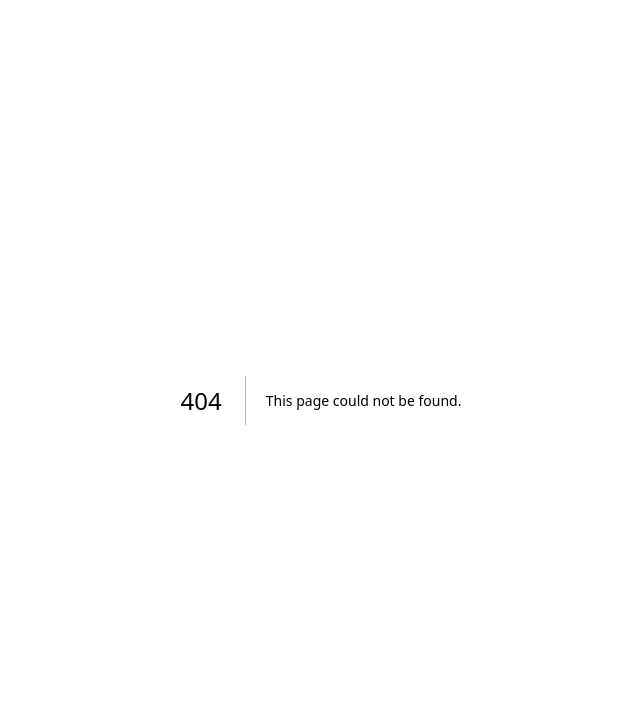
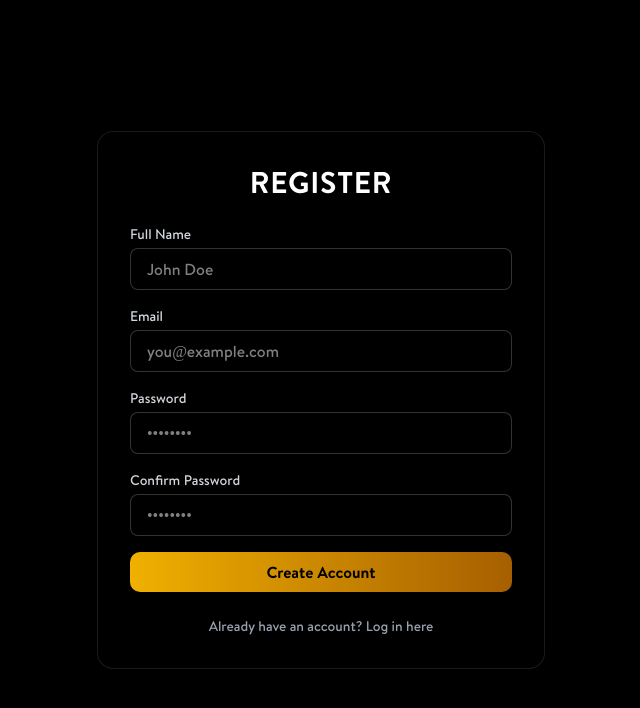
Before and after one commit to amenjouini/leman-casino, a Next.js app: page /register in a window 1280 px wide. Before the commit this address had no page. Shown: the top 708 px of the page, without its empty margins (319-959 px from the left). Built offline with nearby package versions, Linux system fonts and the light colour scheme.

Commit message:
login & register

```diff
--- a/app/globals.css
+++ b/app/globals.css
@@ -5,25 +5,26 @@
 
 @font-face {
   font-family: 'Brandon';
-  src: url('/fonts/Brandon_Text_Medium.ttf') format('truetype');
-  font-weight: normal;
-  font-style: normal;
-  variable: "--font-brandon";
-}
-
-@font-face {
-  font-family: 'Brandon';
-  src: url('/fonts/Brandon_Text_Light.ttf') format('truetype');
-  font-weight: bold;
+  src: url('/fonts/Brandon_Text_Light.otf') format('truetype');
+  font-weight: 300;
   font-style: normal;
 }
 
 @font-face {
   font-family: 'Brandon';
-  src: url('/fonts/Brandon_Text_Bold.ttf') format('truetype');
-  font-weight: bold;
+  src: url('/fonts/Brandon_Text_Medium.otf') format('truetype');
+  font-weight: 500;
   font-style: normal;
 }
+
+@font-face {
+  font-family: 'Brandon';
+  src: url('/fonts/Brandon_Text_Bold.otf') format('truetype');
+  font-weight: 700;
+  font-style: normal;
+}
+
+
 
 
 @theme inline {
@@ -136,13 +137,15 @@
 }
 
 @layer base {
+  body {
+    font-family: 'Brandon', sans-serif;
+    @apply bg-background text-foreground;
+  }
   * {
     @apply border-border outline-ring/50;
   }
-  body {
-    @apply bg-background text-foreground;
-  }
 }
+
 
 /* globals.css or component CSS module */
 
--- /dev/null
+++ b/app/login/page.tsx
@@ -0,0 +1,5 @@
+import LoginPage from "../../components/LoginPage"; // adjust path if needed
+
+export default function Page() {
+  return <LoginPage />;
+}
--- /dev/null
+++ b/app/register/page.tsx
@@ -0,0 +1,5 @@
+import RegisterPage from "../../components/RegisterPage"; // adjust path if needed
+
+export default function Page() {
+  return <RegisterPage />;
+}
--- a/components/Footer.tsx
+++ b/components/Footer.tsx
@@ -20,7 +20,7 @@ export function Footer() {
               <div className="absolute inset-0 bg-gradient-to-t from-black via-black/50 to-transparent" />
               <div className="absolute inset-0 flex flex-col items-center justify-center text-white">
                 <h3 className="text-2xl md:text-3xl font-bold mb-1">PLAY</h3>
-                <p className="text-sm text-gold">LIKE A KING</p>
+                <p className="text-sm text-gold">In Léman</p>
               </div>
             </div>
 
@@ -34,7 +34,7 @@ export function Footer() {
               <div className="absolute inset-0 bg-gradient-to-t from-black via-black/50 to-transparent" />
               <div className="absolute inset-0 flex flex-col items-center justify-center text-white">
                 <h3 className="text-2xl md:text-3xl font-bold mb-1">DINE</h3>
-                <p className="text-sm text-gold">LIKE A KING</p>
+                <p className="text-sm text-gold">In Léman</p>
               </div>
             </div>
 
@@ -48,7 +48,7 @@ export function Footer() {
               <div className="absolute inset-0 bg-gradient-to-t from-black via-black/50 to-transparent" />
               <div className="absolute inset-0 flex flex-col items-center justify-center text-white">
                 <h3 className="text-2xl md:text-3xl font-bold mb-1">RELAX</h3>
-                <p className="text-sm text-gold">LIKE A KING</p>
+                <p className="text-sm text-gold">In Léman</p>
               </div>
             </div>
 
@@ -62,7 +62,7 @@ export function Footer() {
               <div className="absolute inset-0 bg-gradient-to-t from-black via-black/50 to-transparent" />
               <div className="absolute inset-0 flex flex-col items-center justify-center text-white">
                 <h3 className="text-2xl md:text-3xl font-bold mb-1">SLEEP</h3>
-                <p className="text-sm text-gold">LIKE A KING</p>
+                <p className="text-sm text-gold">In Léman</p>
               </div>
             </div>
           </div>
--- /dev/null
+++ b/components/LoginPage.tsx
@@ -0,0 +1,57 @@
+"use client";
+
+import Link from "next/link";
+import { useState } from "react";
+
+export default function LoginPage() {
+  const [email, setEmail] = useState("");
+  const [password, setPassword] = useState("");
+
+  return (
+    <div className="min-h-screen flex items-center justify-center bg-black text-white font-[Brandon] px-4">
+      <div className="bg-black/60 backdrop-blur-md border border-white/10 rounded-2xl p-8 w-full max-w-md shadow-lg">
+        <h2 className="text-3xl font-bold text-center text-gold mb-6 uppercase tracking-wide">
+          Login
+        </h2>
+
+        <form className="space-y-4">
+          <div>
+            <label className="block text-sm text-gray-300 mb-1">Email</label>
+            <input
+              type="email"
+              value={email}
+              onChange={(e) => setEmail(e.target.value)}
+              placeholder="you@example.com"
+              className="w-full px-4 py-2 rounded-md bg-black/40 text-white border border-white/20 focus:ring-2 focus:ring-gold outline-none"
+            />
+          </div>
+
+          <div>
+            <label className="block text-sm text-gray-300 mb-1">Password</label>
+            <input
+              type="password"
+              value={password}
+              onChange={(e) => setPassword(e.target.value)}
+              placeholder="••••••••"
+              className="w-full px-4 py-2 rounded-md bg-black/40 text-white border border-white/20 focus:ring-2 focus:ring-gold outline-none"
+            />
+          </div>
+
+          <button
+            type="submit"
+            className="w-full bg-gradient-to-r from-yellow-500 to-yellow-700 text-black font-semibold py-2 rounded-lg hover:scale-105 transition-transform duration-200"
+          >
+            Log In
+          </button>
+        </form>
+
+        <p className="text-center text-sm text-gray-400 mt-6">
+          Don’t have an account?{" "}
+          <Link href="/register" className="text-gold hover:underline">
+            Register here
+          </Link>
+        </p>
+      </div>
+    </div>
+  );
+}
--- /dev/null
+++ b/components/RegisterPage.tsx
@@ -0,0 +1,93 @@
+"use client";
+
+import Link from "next/link";
+import { useState } from "react";
+
+export default function RegisterPage() {
+  const [formData, setFormData] = useState({
+    name: "",
+    email: "",
+    password: "",
+    confirm: "",
+  });
+
+  const handleChange = (e: React.ChangeEvent<HTMLInputElement>) => {
+    setFormData({ ...formData, [e.target.name]: e.target.value });
+  };
+
+  return (
+    <div className="min-h-screen flex items-center justify-center bg-black text-white font-[Brandon] px-4">
+      <div className="bg-black/60 backdrop-blur-md border border-white/10 rounded-2xl p-8 w-full max-w-md shadow-lg">
+        <h2 className="text-3xl font-bold text-center text-gold mb-6 uppercase tracking-wide">
+          Register
+        </h2>
+
+        <form className="space-y-4">
+          <div>
+            <label className="block text-sm text-gray-300 mb-1">Full Name</label>
+            <input
+              type="text"
+              name="name"
+              value={formData.name}
+              onChange={handleChange}
+              placeholder="John Doe"
+              className="w-full px-4 py-2 rounded-md bg-black/40 text-white border border-white/20 focus:ring-2 focus:ring-gold outline-none"
+            />
+          </div>
+
+          <div>
+            <label className="block text-sm text-gray-300 mb-1">Email</label>
+            <input
+              type="email"
+              name="email"
+              value={formData.email}
+              onChange={handleChange}
+              placeholder="you@example.com"
+              className="w-full px-4 py-2 rounded-md bg-black/40 text-white border border-white/20 focus:ring-2 focus:ring-gold outline-none"
+            />
+          </div>
+
+          <div>
+            <label className="block text-sm text-gray-300 mb-1">Password</label>
+            <input
+              type="password"
+              name="password"
+              value={formData.password}
+              onChange={handleChange}
+              placeholder="••••••••"
+              className="w-full px-4 py-2 rounded-md bg-black/40 text-white border border-white/20 focus:ring-2 focus:ring-gold outline-none"
+            />
+          </div>
+
+          <div>
+            <label className="block text-sm text-gray-300 mb-1">
+              Confirm Password
+            </label>
+            <input
+              type="password"
+              name="confirm"
+              value={formData.confirm}
+              onChange={handleChange}
+              placeholder="••••••••"
+              className="w-full px-4 py-2 rounded-md bg-black/40 text-white border border-white/20 focus:ring-2 focus:ring-gold outline-none"
+            />
+          </div>
+
+          <button
+            type="submit"
+            className="w-full bg-gradient-to-r from-yellow-500 to-yellow-700 text-black font-semibold py-2 rounded-lg hover:scale-105 transition-transform duration-200"
+          >
+            Create Account
+          </button>
+        </form>
+
+        <p className="text-center text-sm text-gray-400 mt-6">
+          Already have an account?{" "}
+          <Link href="/login" className="text-gold hover:underline">
+            Log in here
+          </Link>
+        </p>
+      </div>
+    </div>
+  );
+}
--- a/components/TournamentSchedule.tsx
+++ b/components/TournamentSchedule.tsx
@@ -3,6 +3,7 @@
 import { useState, useMemo } from "react";
 import DatePicker from "react-datepicker";
 import "react-datepicker/dist/react-datepicker.css";
+import { useRouter } from "next/navigation";
 
 const scheduleData = [
   { date: "Oct 11", tournament: "BALKAN POKER CIRCUIT - Day 1A", guarantee: 1000000, buyIn: "€550" },
@@ -13,11 +14,12 @@ const scheduleData = [
 ];
 
 export function TournamentSchedule() {
+  const router = useRouter(); // ✅ must be inside component
   const [selectedDate, setSelectedDate] = useState<Date | null>(null);
   const [selectedTournament, setSelectedTournament] = useState<string>("");
   const [guaranteeRange, setGuaranteeRange] = useState<[number, number]>([250000, 1000000]);
+  const [modalData, setModalData] = useState<any>(null);
 
-  // Filtered data
   const filteredData = useMemo(() => {
     return scheduleData.filter((item) => {
       const matchesDate = selectedDate
@@ -55,7 +57,6 @@ export function TournamentSchedule() {
             dateFormat="MMM dd"
           />
 
-
           {/* Tournament Dropdown */}
           <select
             value={selectedTournament}
@@ -82,8 +83,7 @@ export function TournamentSchedule() {
               onChange={(e) =>
                 setGuaranteeRange([guaranteeRange[0], Number(e.target.value)])
               }
-    className="w-full h-2 bg-black rounded-lg accent-black appearance-none
-               cursor-pointer
+              className="w-full h-2 bg-black rounded-lg accent-black appearance-none cursor-pointer
               [&::-webkit-slider-thumb]:w-4 [&::-webkit-slider-thumb]:h-4
               [&::-webkit-slider-thumb]:bg-gold [&::-webkit-slider-thumb]:rounded-full
               [&::-moz-range-thumb]:w-4 [&::-moz-range-thumb]:h-4
@@ -94,7 +94,6 @@ export function TournamentSchedule() {
               <span>€{guaranteeRange[1].toLocaleString()}</span>
             </div>
           </div>
-
         </div>
 
         {/* Table */}
@@ -109,15 +108,24 @@ export function TournamentSchedule() {
             {filteredData.map((item, index) => (
               <div
                 key={index}
-                className="grid grid-cols-1 md:grid-cols-4 gap-2 md:gap-4 px-6 py-4 hover:bg-white/5 transition-colors cursor-pointer"
+                className="grid grid-cols-1 md:grid-cols-4 gap-2 md:gap-4 px-6 py-4 hover:bg-white/5 transition-colors"
               >
                 <div className="text-white font-medium">{item.date}</div>
                 <div className="text-gray-300 col-span-1 md:col-span-2">
                   {item.tournament}
-                  <div className="text-sm text-black mt-1">Buy-in: €{item.buyIn}</div>
+                  <div className="text-sm text-black mt-1">Buy-in: {item.buyIn}</div>
                 </div>
+
                 <div className="text-gold font-semibold md:text-right">
                   €{item.guarantee.toLocaleString()}
+                  <div className="mt-2">
+                    <button
+                      onClick={() => setModalData(item)}
+                      className="bg-gradient-to-r from-yellow-500 to-yellow-700 text-black px-4 py-1 rounded-lg text-sm font-semibold hover:scale-105 transition-transform duration-200"
+                    >
+                      Reserve
+                    </button>
+                  </div>
                 </div>
               </div>
             ))}
@@ -127,6 +135,47 @@ export function TournamentSchedule() {
           </div>
         </div>
       </div>
+
+      {/* Modal */}
+      {modalData && (
+        <div className="fixed inset-0 bg-black/60 backdrop-blur-sm flex items-center justify-center z-50">
+          <div className="bg-white rounded-xl p-6 w-[90%] md:w-[400px] shadow-lg relative">
+            <button
+              onClick={() => setModalData(null)}
+              className="absolute top-3 right-3 text-black/60 hover:text-black text-lg font-bold"
+            >
+              ×
+            </button>
+
+            <h3 className="text-xl font-bold text-black mb-2">{modalData.tournament}</h3>
+            <p className="text-gray-700 mb-2">
+              <strong>Date:</strong> {modalData.date}
+            </p>
+            <p className="text-gray-700 mb-2">
+              <strong>Guarantee:</strong> €{modalData.guarantee.toLocaleString()}
+            </p>
+            <p className="text-gray-700 mb-4">
+              <strong>Buy-in:</strong> {modalData.buyIn}
+            </p>
+
+
+            <div className="flex justify-between gap-4">
+              <button
+                onClick={() => router.push("/login")}
+                className="flex-1 bg-black text-white py-2 rounded-lg font-semibold hover:bg-gray-800 transition-colors"
+              >
+                Login
+              </button>
+              <button
+                onClick={() => router.push("/register")}
+                className="flex-1 bg-gold text-black py-2 rounded-lg font-semibold hover:bg-yellow-400 transition-colors"
+              >
+                Register
+              </button>
+            </div>
+          </div>
+        </div>
+      )}
     </section>
   );
 }
--- /dev/null
+++ b/tailwind.config.js
@@ -0,0 +1,10 @@
+// tailwind.config.js
+module.exports = {
+  theme: {
+    extend: {
+      fontFamily: {
+        brandon: ["Brandon", "sans-serif"],
+      },
+    },
+  },
+};
```
Lines whose indentation alone changed are shown as unchanged.
